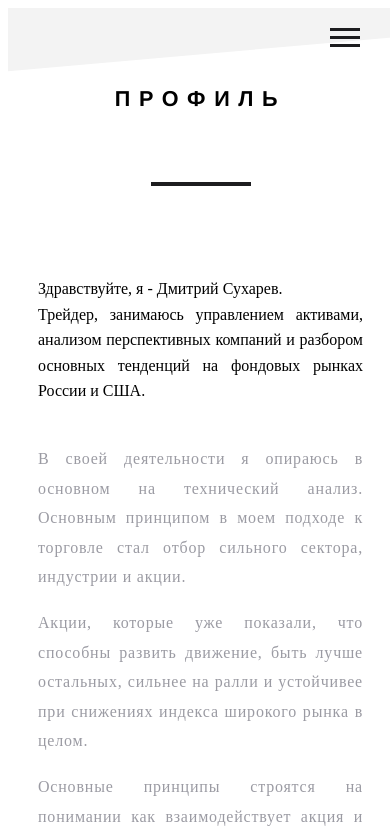
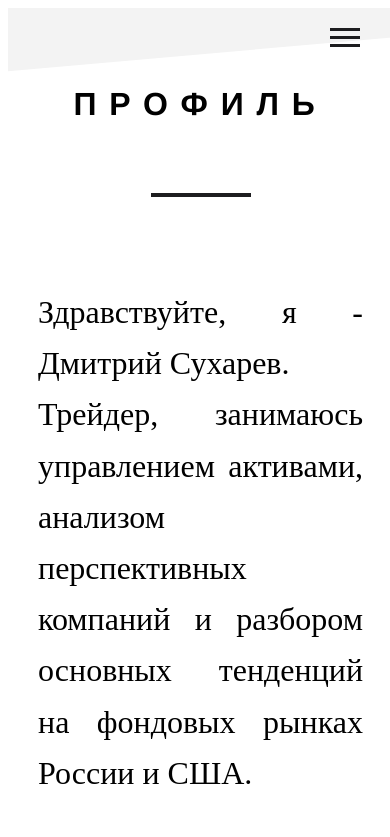
Before and after one commit to vito2005/Trader, a Vue app: page / in a window 390 px wide. Shown: the top 837 px of the page. Built offline with nearby package versions, Linux system fonts and the light colour scheme.

Commit message:
-mobile styles

```diff
--- a/src/App.vue
+++ b/src/App.vue
@@ -88,14 +88,12 @@
     }
   }
 }
-  @media (max-width: 450px) {
-    body {
-      font-size: 8px;
-    }
-  }
   @media (max-width: 600px) {
     .section {
       padding: 70px 15px 0 10px;
+      .section__headline {
+        font-size: 2em;
+      }
     }
   }
 </style>
--- a/src/components/Menu.vue
+++ b/src/components/Menu.vue
@@ -23,9 +23,9 @@ export default class HelloWorld extends Vue {
 <style  lang="scss">
   @media (max-width: 600px) {
     .main-nav {
-      height: 180px;
+      height: 250px;
       &:hover {
-        height: 180px !important;
+        height: 250px !important;
       }
       ul {
         flex-direction: column;
--- a/src/views/Analytics.vue
+++ b/src/views/Analytics.vue
@@ -106,6 +106,7 @@ export default {
           font-family: "Plantin Light",serif;
           font-weight: 400;
           font-style: normal;
+          line-height: 1.5em;
           span  {
             font-weight: 700;
           }
```
